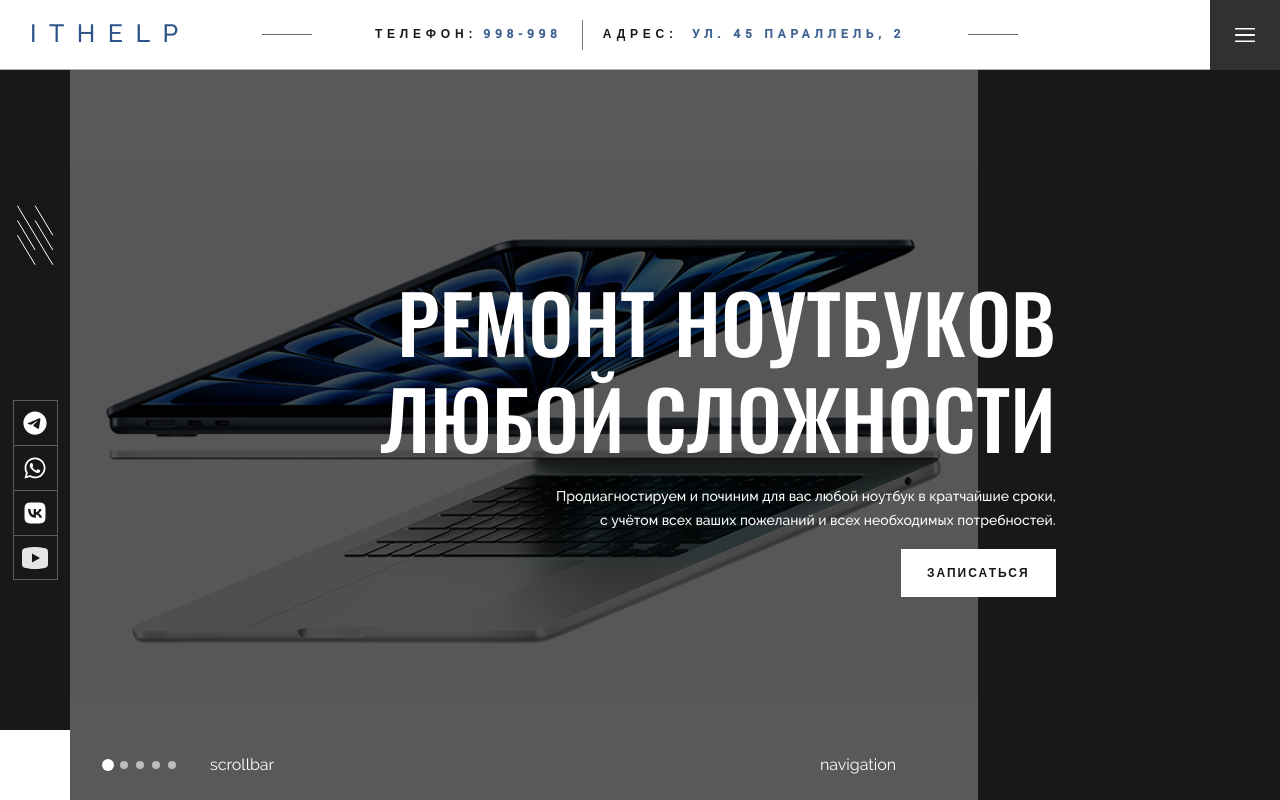
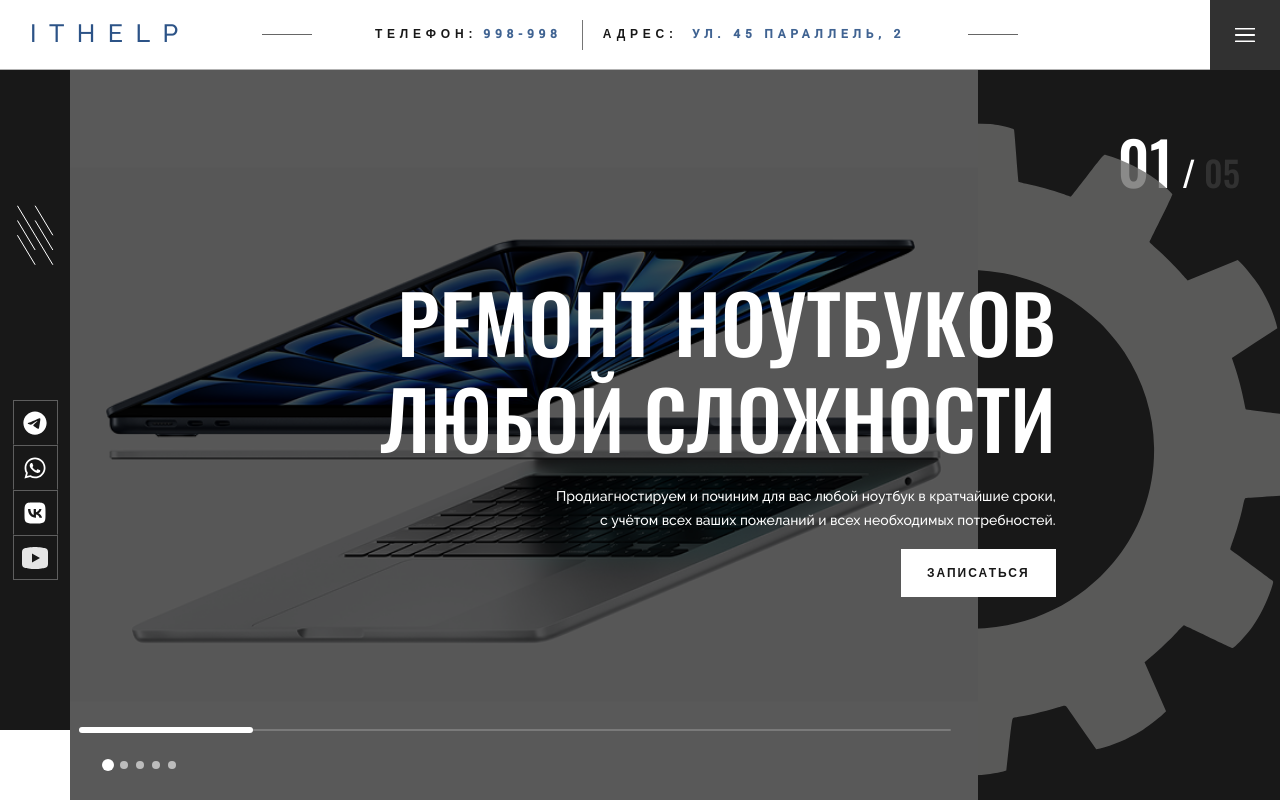
Before and after one commit to danilenkoerikofficial-alt/ItHelpService, a website: page app/index.html in a window 1280 px wide. Drawn offline with nearby package versions, Linux system fonts and the light colour scheme; files that its build step writes are made by us from their sources; a web font is replaced by a local one.

Commit message:
Добавил скроллбар, шестерню, анимацию, кол-во слайдов

```diff
--- a/app/index.html
+++ b/app/index.html
@@ -48,6 +48,7 @@
   </aside>
 
   <div class="slider-container">
+
 
 	<div class="slider-text">
 
@@ -142,10 +143,18 @@
    <div class="slider-pagination">
 	<div class="swiper-pagination"></div>
    </div>
-   <div class="slider-scrollbar">scrollbar</div>
-   <div class="slider-navigation">navigation</div>
+   <div class="slider-scrollbar">
+	<div class="swiper-scrollbar"></div>
+   </div>
+
 
   </div>
+
+  <div class="slider-pagination-count">
+<span class="current">01</span> / <span class="total">05</span>
+</div>
+
+  <div class="slider-gear"></div>
 
   </div>
 
--- a/app/js/app.js
+++ b/app/js/app.js
@@ -3,7 +3,9 @@ import { Parallax } from "swiper/modules";
 import { Mousewheel } from "swiper/modules";
 import { Controller } from "swiper/modules";
 import { Pagination } from "swiper/modules";
-Swiper.use([ Parallax, Mousewheel, Pagination ])
+import { Scrollbar } from "swiper/modules";
+import { gsap, Power2 } from "gsap";
+Swiper.use([ Parallax, Mousewheel, Pagination, Scrollbar, Power2 ])
 document.addEventListener('DOMContentLoaded', () => {
 
 	const swiperIMG = new Swiper('.slider-img',{
@@ -27,6 +29,10 @@ document.addEventListener('DOMContentLoaded', () => {
 		el: '.swiper-pagination',
 		clickable: true
 	},
+    scrollbar: {
+      el: '.swiper-scrollbar',
+      draggable: true
+    },
 	speed: 2000, // медленная скорость перехода
     effect: 'fade', // плавное затухание
     fadeEffect: {
@@ -51,6 +57,22 @@ document.addEventListener('DOMContentLoaded', () => {
         }
     }
 });
+
+let gear = document.querySelector('.slider-gear')
+
+swiperText.on('slideNextTransitionStart', function() {
+    gsap.to(gear, 2.8, {
+        rotation: '+=60',
+        ease: Power2.easeOut
+    })
 })
 
+swiperText.on('slidePrevTransitionStart', function() {
+    gsap.to(gear, 2.8, {
+        rotation: '-=60',
+        ease: Power2.easeOut
+    })
+})
    swiperIMG.controller.control = swiperText;
+
+})
--- a/app/styles/sass/blocks/home-header.scss
+++ b/app/styles/sass/blocks/home-header.scss
@@ -16,7 +16,7 @@ body, html {
     height: $size;
     top: 0;
     border-bottom: 1px solid rgba(#000000, $border-opacity);
-    z-index: 10;
+    z-index: 100;
     background-color: $accent;
     display: flex;
     align-items: center;
@@ -126,7 +126,7 @@ body, html {
     align-items: center;
     justify-content: center;
     color: $accent;
-    z-index: 5;
+    z-index: 90;
 }
 
 .home-aside__decoration {
@@ -221,9 +221,6 @@ img {
 
 }
 
-.slider-scrollbar {
-flex: 1 0 0;
-}
 
 .slider-navigation{
     flex: 0 0 140px;
@@ -234,6 +231,7 @@ flex: 1 0 0;
     width: 75%;
     overflow: hidden;
     position: relative;
+    z-index: 3;
     //filter: blur(1px);
     &::before {
         content:'';
@@ -241,13 +239,14 @@ flex: 1 0 0;
         width: 100%;
         height: 100%;
         background-color: rgba(#000, .65);
-        z-index: 2;
+        z-index: 3;
     }
 }
 
 .slider-img__slide {
     height: 100%;
     overflow: hidden;
+
 }
 
 .slider-img__bg {
@@ -258,7 +257,7 @@ flex: 1 0 0;
 
 .slider-text {
     position:absolute;
-    z-index: 3;
+    z-index: 5;
     color: $accent;
     width: 100%;
     height: 100%;
@@ -299,9 +298,9 @@ flex: 1 0 0;
 .slider-pagination {
     flex: 0 0 140px;
     display: flex;
-    justify-content: center;
+    justify-content: end;
     height: $size;
-    align-items: center;
+    align-items: end;
     position: relative;
     top: -15px;
 
@@ -362,3 +361,52 @@ flex: 1 0 0;
     transform: scale(1.3);
     opacity: 0.8;
 }
+
+.slider-scrollbar {
+flex: 1 0 0;
+.swiper-scrollbar {
+height: 2px;
+background-color: rgba(#fff, .2);
+top: -1px;
+transform: background .5s ease-out;;
+
+}
+.swiper-scrollbar-drag{
+height: 6px;
+background-color: $accent;
+top: -2px;
+cursor: pointer;
+}
+
+}
+
+.slider-gear {
+    height: 470px;
+    width: 470px;
+    position: absolute;
+    background-image: url(../images/gear1.svg);
+    background-size: cover;
+    background-position: center;
+    top: 50%;
+    margin-top: -220px;
+    scale: 1.4;
+    right: calc(25% - 245px);
+    z-index: 2;
+    opacity: 79%;
+}
+
+.slider-pagination-count {
+    position: absolute;
+    right: 40px;
+    top: 40px;
+    font-family: oswald-it, sans-serif;
+    font-weight: 500;
+    font-size: 35px;
+    .current {
+        font-size: 60px;
+        color: $accent;
+    }
+    .total {
+        color: $dark;
+    }
+}
--- a/package.json
+++ b/package.json
@@ -46,6 +46,7 @@
     "webpack-stream": "^7.0.0"
   },
   "dependencies": {
+    "gsap": "^3.13.0",
     "parallax": "^0.0.0",
     "swiper": "^11.2.10"
   }
```
Also changed, not shown: app/css/app.min.css, app/js/app.min.js, 1 other file.
